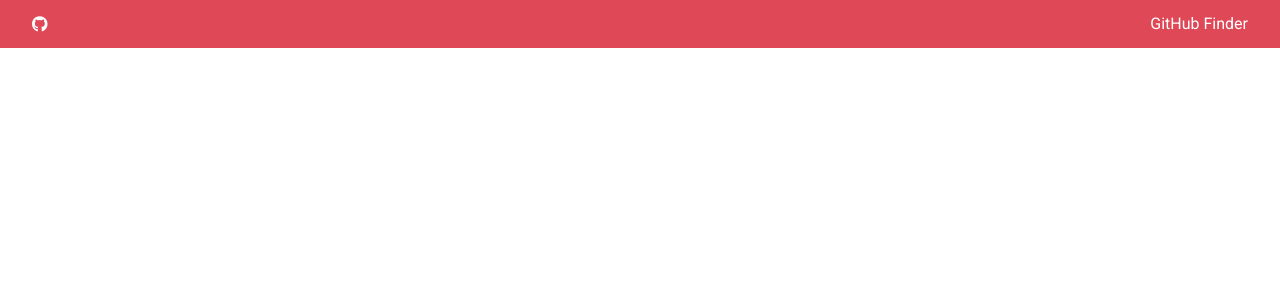
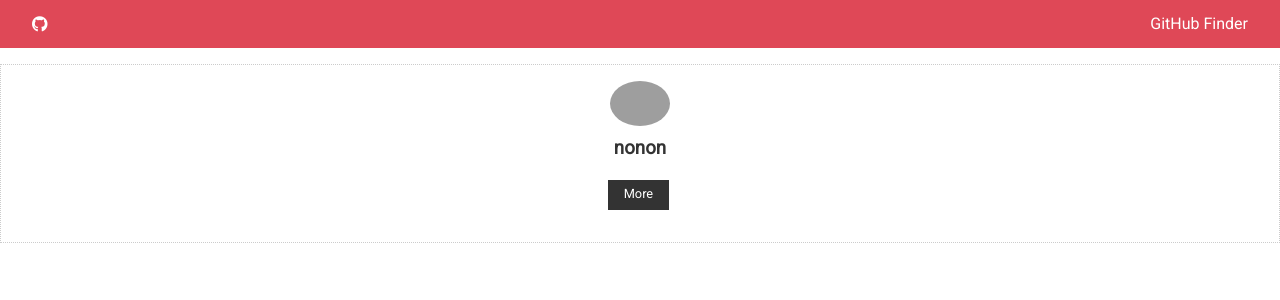
Before and after one commit to Srudyjj/ReactGithubFinder, a React (Create React App) app: page / in a window 1280 px wide. Shown: the top 300 px of the page. Built offline with nearby package versions, Linux system fonts and the light colour scheme; grey boxes are pictures that could not be loaded.

Commit message:
Project 1:11

```diff
--- a/src/App.js
+++ b/src/App.js
@@ -1,12 +1,14 @@
 import React, { Component } from 'react';
 import Navbar from './components/layout/Navbar';
+import UserItem from './components/users/UserItem';
 import './App.css';
 
 class App extends Component {
   render() {
     return (
       <div className="App">
-        <Navbar title="GitHub Finder" />
+        <Navbar />
+        <UserItem />
       </div>
     );
   }
--- a/src/components/layout/Navbar.js
+++ b/src/components/layout/Navbar.js
@@ -1,10 +1,21 @@
 import React, { Component } from 'react';
+import PropTypes from 'prop-types';
 
 export class Navbar extends Component {
+  static defaultProps = {
+    title: 'GitHub Finder',
+    icon: 'fab fa-github'
+  };
+
+  static propTipes = {
+    title: PropTypes.string.isRequired,
+    icon: PropTypes.string.isRequired
+  };
+
   render() {
     return (
       <nav className="navbar bg-primary">
-        <i className="fab fa-github" /> {this.props.title}
+        <i className={this.props.icon} /> {this.props.title}
       </nav>
     );
   }
--- /dev/null
+++ b/src/components/users/UserItem.js
@@ -0,0 +1,36 @@
+import React, { Component } from 'react';
+
+class UserItem extends Component {
+  constructor() {
+    super();
+    this.state = {
+      id: 'id',
+      login: 'nonon',
+      avatar_url: 'dfgfd',
+      html_url: 'dfsdf'
+    };
+  }
+
+  render() {
+    const { login, avatar_url, html_url } = this.state;
+
+    return (
+      <div className="card text-center">
+        <img
+          src={avatar_url}
+          alt=""
+          className="round-img"
+          style={{ width: '60px' }}
+        />
+        <h3>{login}</h3>
+        <div>
+          <a href={html_url} className="btn btn-dark btn-sm my-1">
+            More
+          </a>
+        </div>
+      </div>
+    );
+  }
+}
+
+export default UserItem;
```
